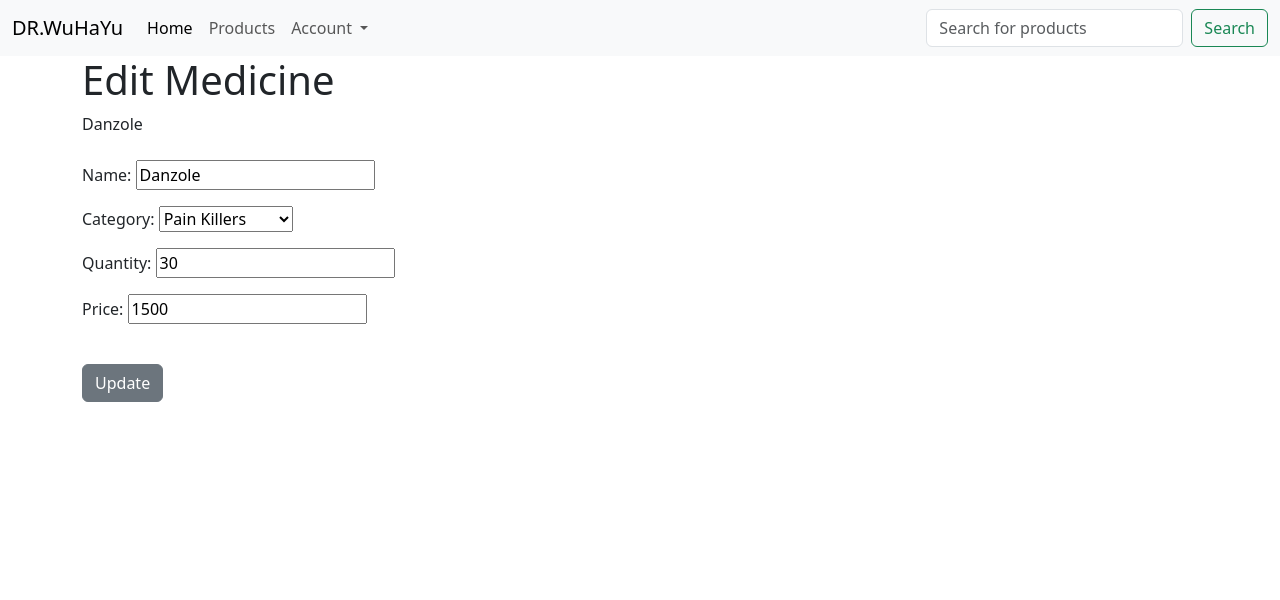
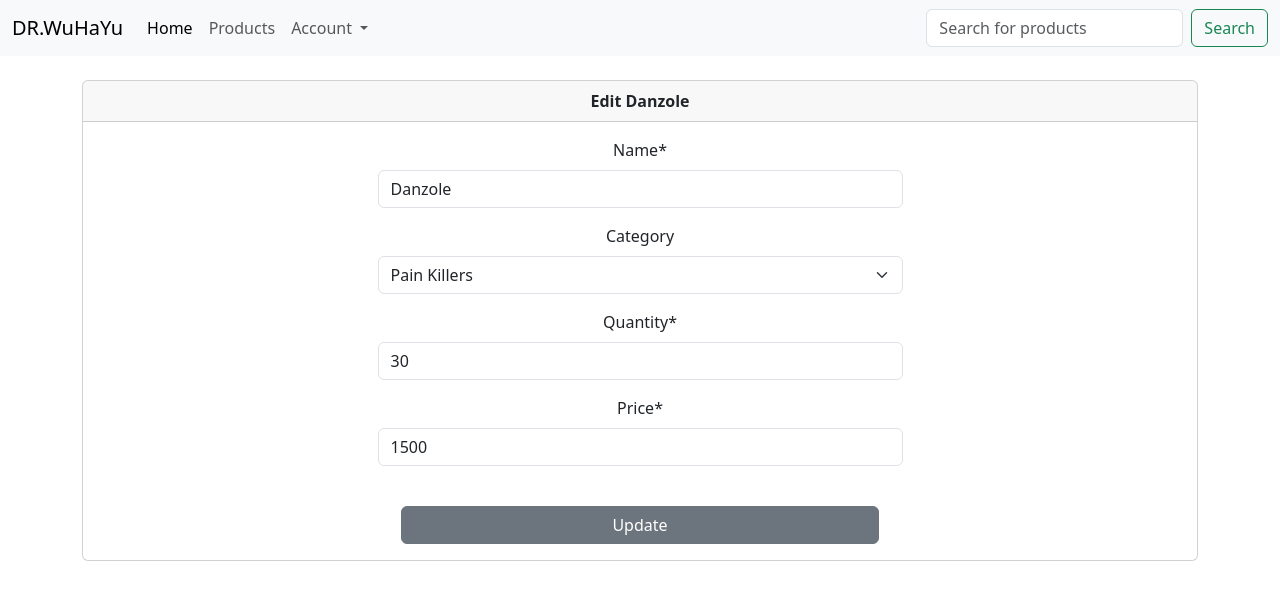
Before and after one commit to kalosius/DJango, a Django app: page /edit_item/1 in a window 1280 px wide. Shown: the top 600 px of the page. Run offline with Django 5.2, Linux system fonts and the light colour scheme; data comes from the database, SQL or seed files in the repository; both versions use the stored data as it was after the commit; some libraries are stand-ins or nearby versions.

Commit message:
fixed edit

```diff
--- a/kalimunda/templates/edit_item.html
+++ b/kalimunda/templates/edit_item.html
@@ -1,20 +1,22 @@
 {% extends 'base.html' %}
+{% load crispy_forms_tags %}
 {% block content %}
 
 <div class="container">
-
-<h1>Edit Medicine </h1>
-
-{{ item }}
-<br><br>
-
-    <form action="" method="POST">
-        {% csrf_token %}
-        {{ form.as_p }}
-        <br>
-        <button type="submit" class="btn btn-secondary">Update</button>
-    </form>
-
+    <br>
+    <div class="card text-center">
+        <div class="card-header">
+            <strong>Edit {{ item }}</strong>
+        </div>
+        <div class="card-body col-md-6 offset-md-3">
+            <form action="" method="POST">
+                {% csrf_token %}
+                {{ form|crispy }}
+                <br>
+                <button type="submit" class="btn btn-secondary" style="padding-left: 40%; padding-right: 40%;">Update</button>
+            </form>
+        </div>
+    </div>
 </div>
 
 {% endblock %}
```
Also changed, not shown: db.sqlite3.
